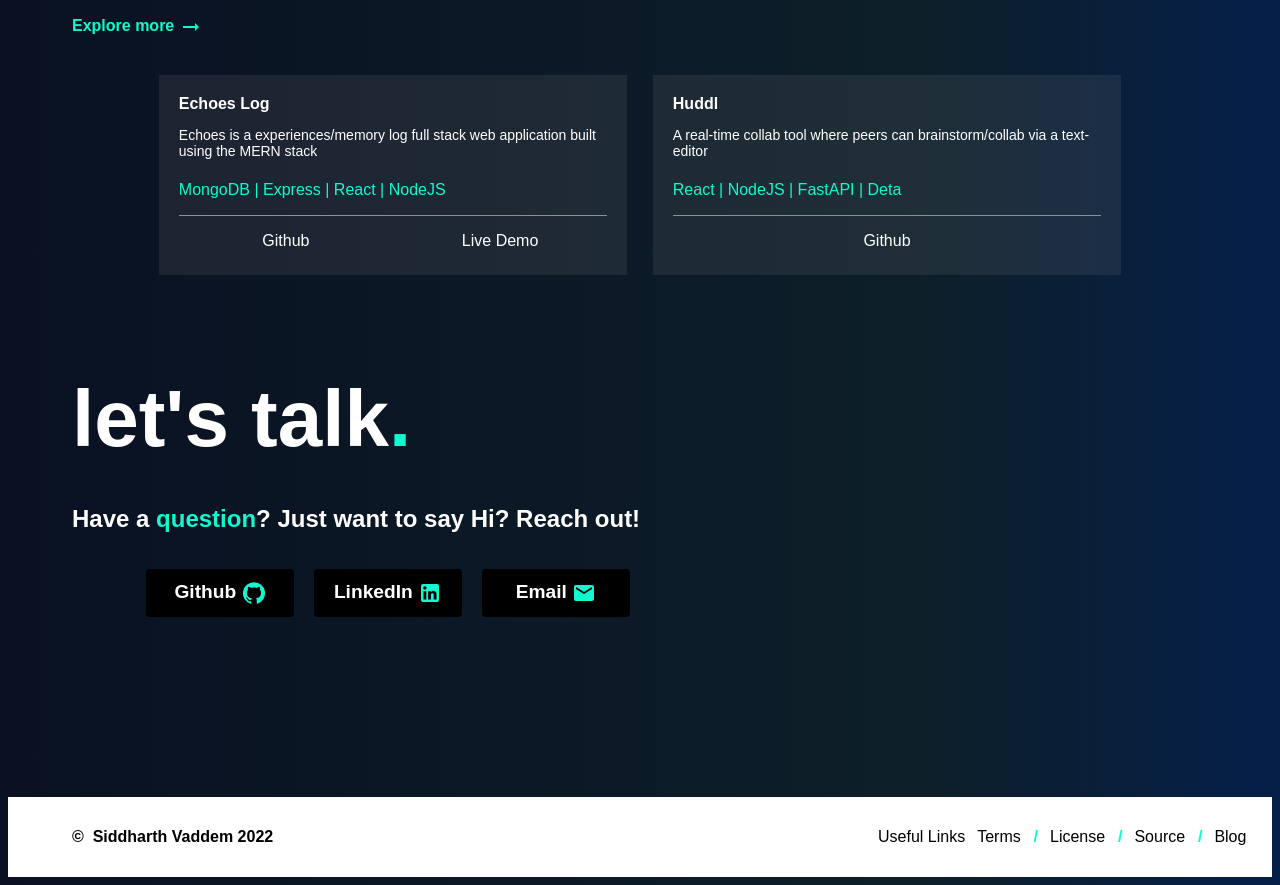
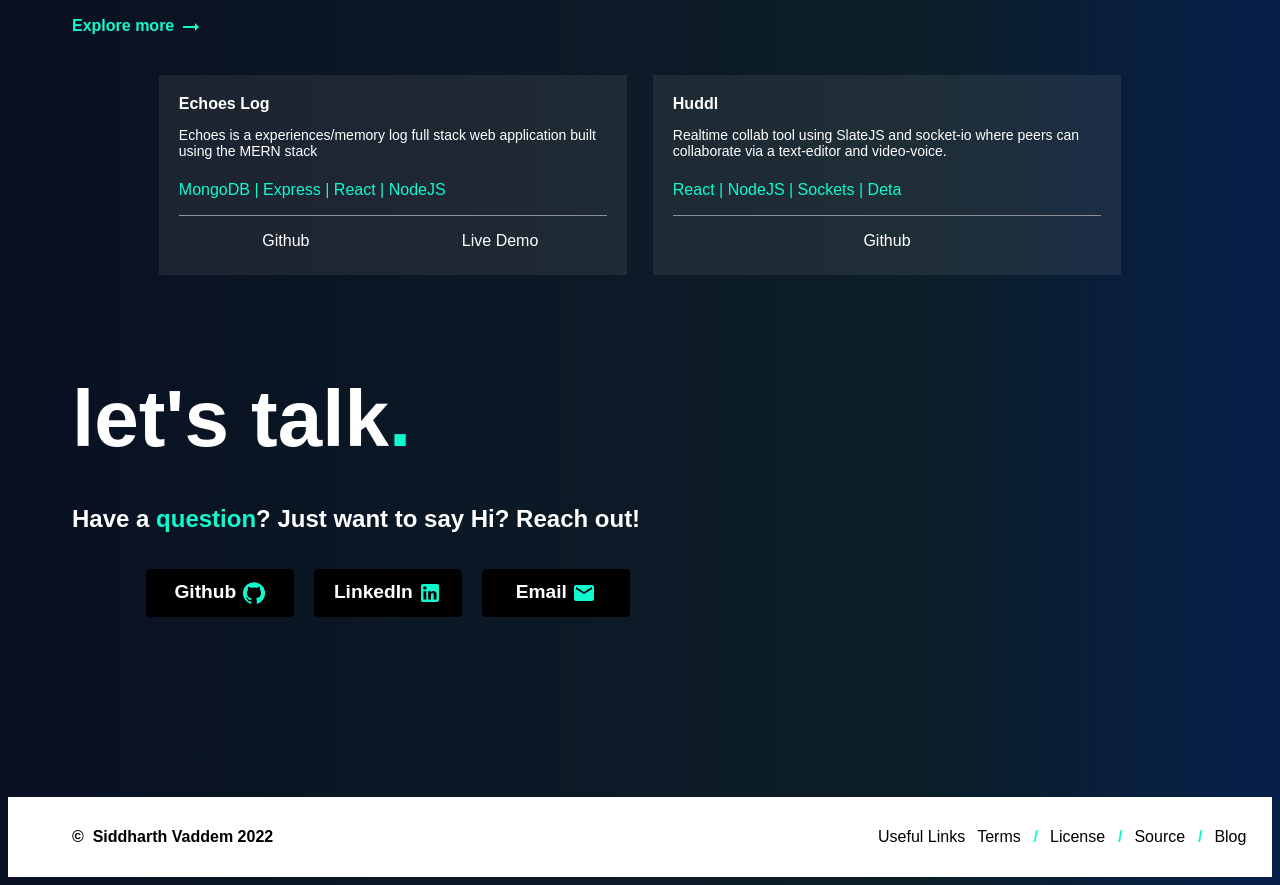
Before and after one commit to siddharthvaddem/dev-portfolio, a Next.js app: page / in a window 1280 px wide. Shown: the part 1530-2415 px from the top of the page. Built offline with nearby package versions, Linux system fonts and the light colour scheme.

Commit message:
Update Projects.js

```diff
--- a/components/Projects.js
+++ b/components/Projects.js
@@ -24,13 +24,13 @@ const Projects = () => {
 
         <div className={styles.projectgriditem} style={{display:'flex',flexDirection:'column'}}>
         <div className={styles.description}>Huddl</div>
-         <p className={styles.subdescription}>A real-time collab tool where peers can brainstorm/collab via a text-editor</p>
+         <p className={styles.subdescription}>Realtime collab tool using SlateJS and socket-io where peers can collaborate via a text-editor and video-voice.</p>
           <div className={styles.altcol} style={{marginTop:'1vh'}}>
-            React | NodeJS | FastAPI | Deta
+            React | NodeJS | Sockets | Deta
           </div>
           <div className={styles.marginLinksingle} >
           <div >
-          <Link href="https://github.com/siddharthvaddem/huddl"><a target="_blank" > Github</a></Link></div>
+          <Link href="https://github.com/siddharthvaddem/collab-huddl"><a target="_blank" > Github</a></Link></div>
           {/* <div><Link href="https://echoes-log.netlify.app/"><a target="_blank"> Live Demo</a></Link></div> */}
           </div>
         </div>
```
